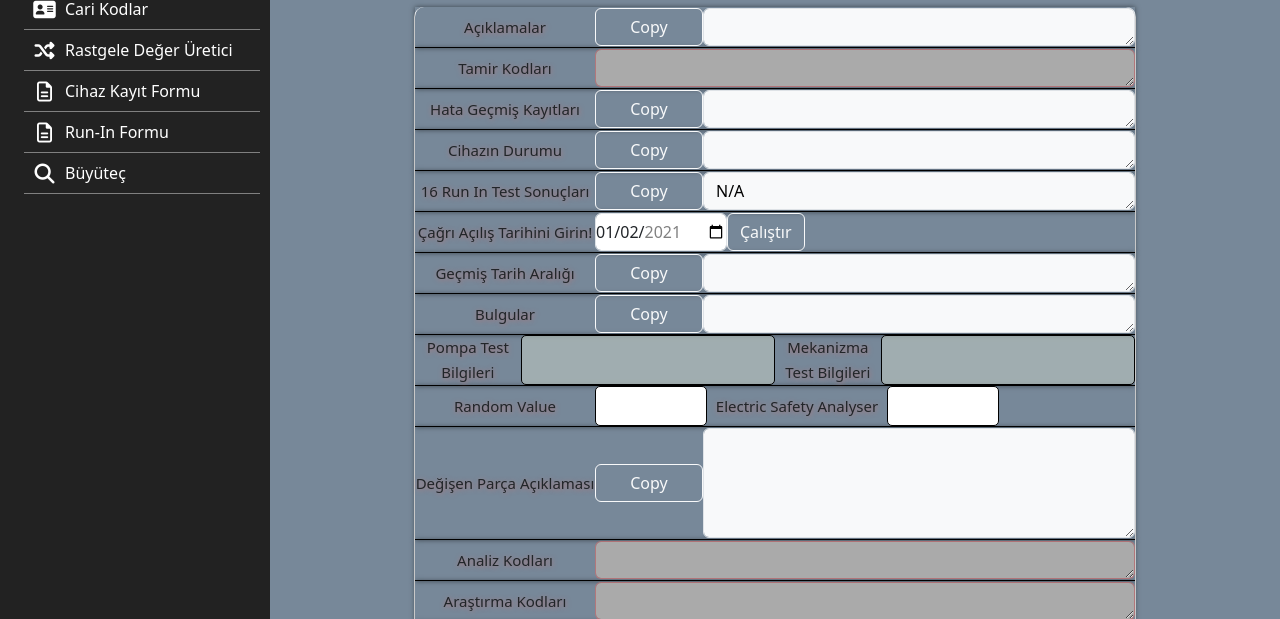
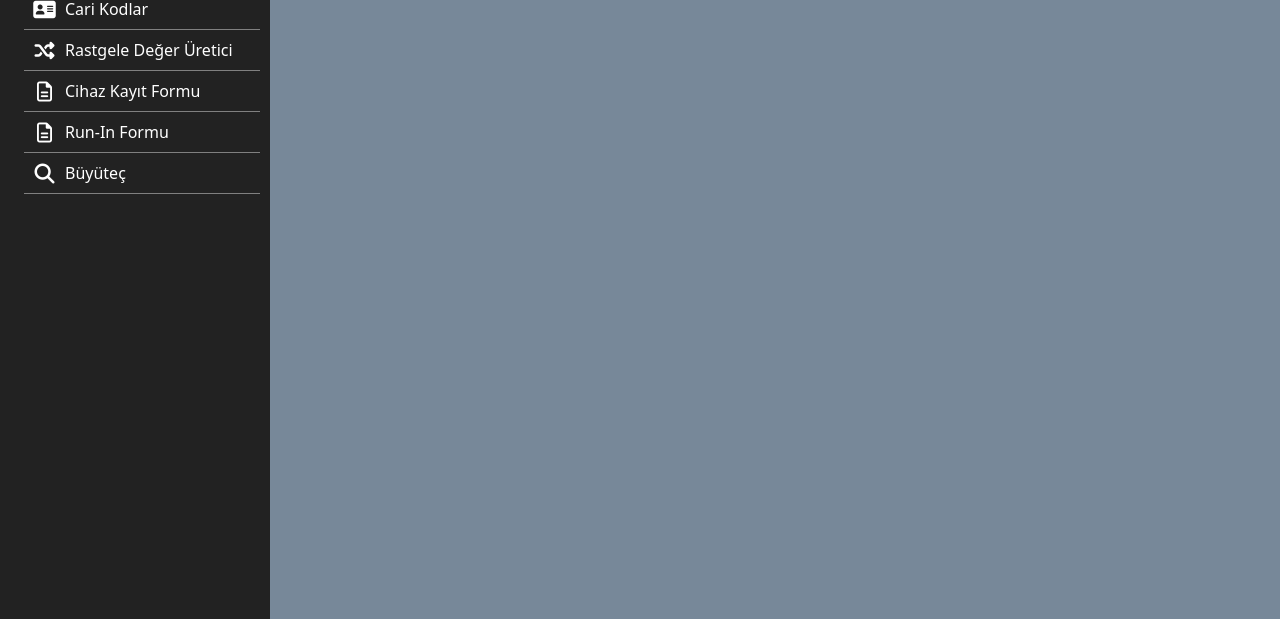
Before and after one commit to umitsarisu/copy-paste, a plain HTML site: page KopyalaYapıştır/KopyalaYapıştır.html in a window 1280 px wide. Shown: the part 164-783 px from the top of the page. Drawn offline with nearby package versions, Linux system fonts and the light colour scheme.

Commit message:
sonuç sayfası none classında düzeltme yapıldı

```diff
--- a/KopyalaYapıştır/KopyalaYapıştır.html
+++ b/KopyalaYapıştır/KopyalaYapıştır.html
@@ -647,7 +647,7 @@
         </div>
 
         <!-- Sonuç çıktılarının alındığı sayfa -->
-        <div id="sonuc" class="largeContainer non">
+        <div id="sonuc" class="largeContainer none">
             <!-- <div style="display:block; text-align: center;"><a href="büyüteç.html" target="_blank">Büyüteç</a><a
                         href="Rastgele Değer Üretici.html" target="_blank">Random Value</a></div> -->
             <section class="sectionContent border-lr">
```
